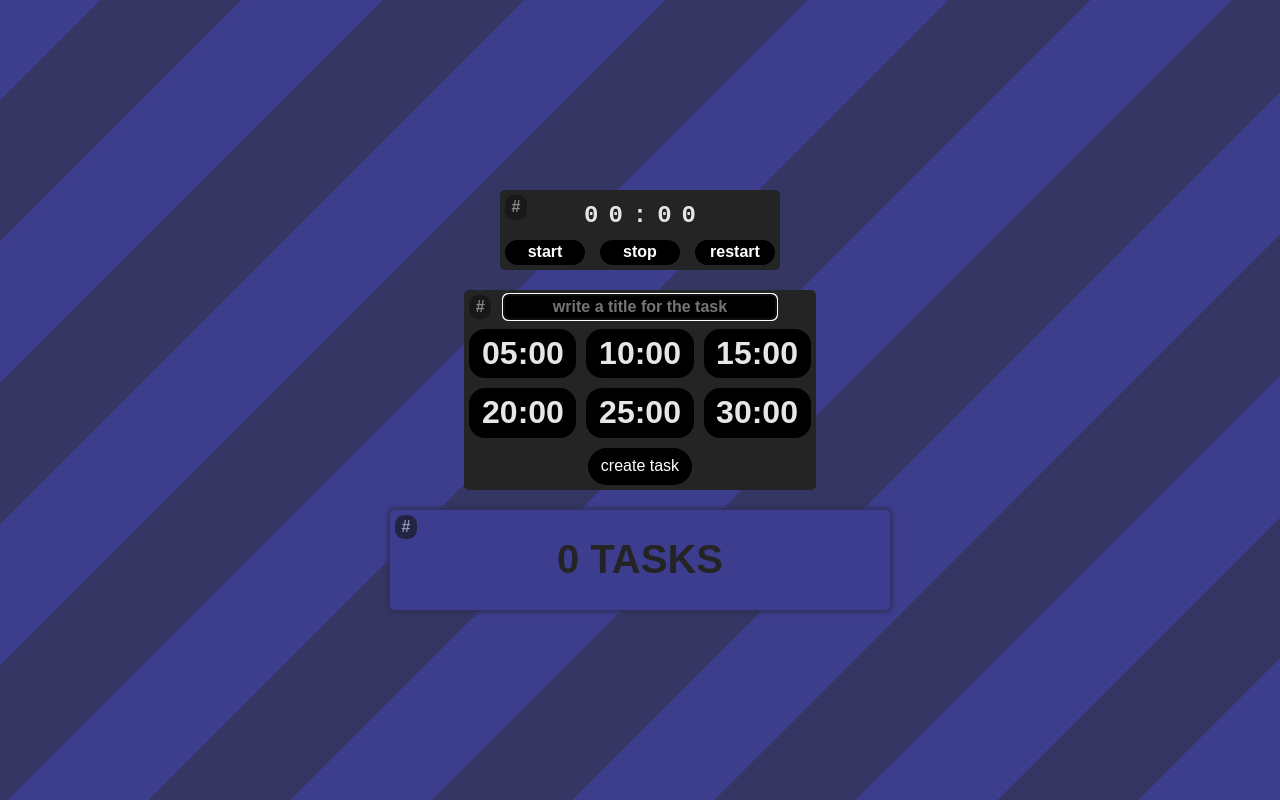
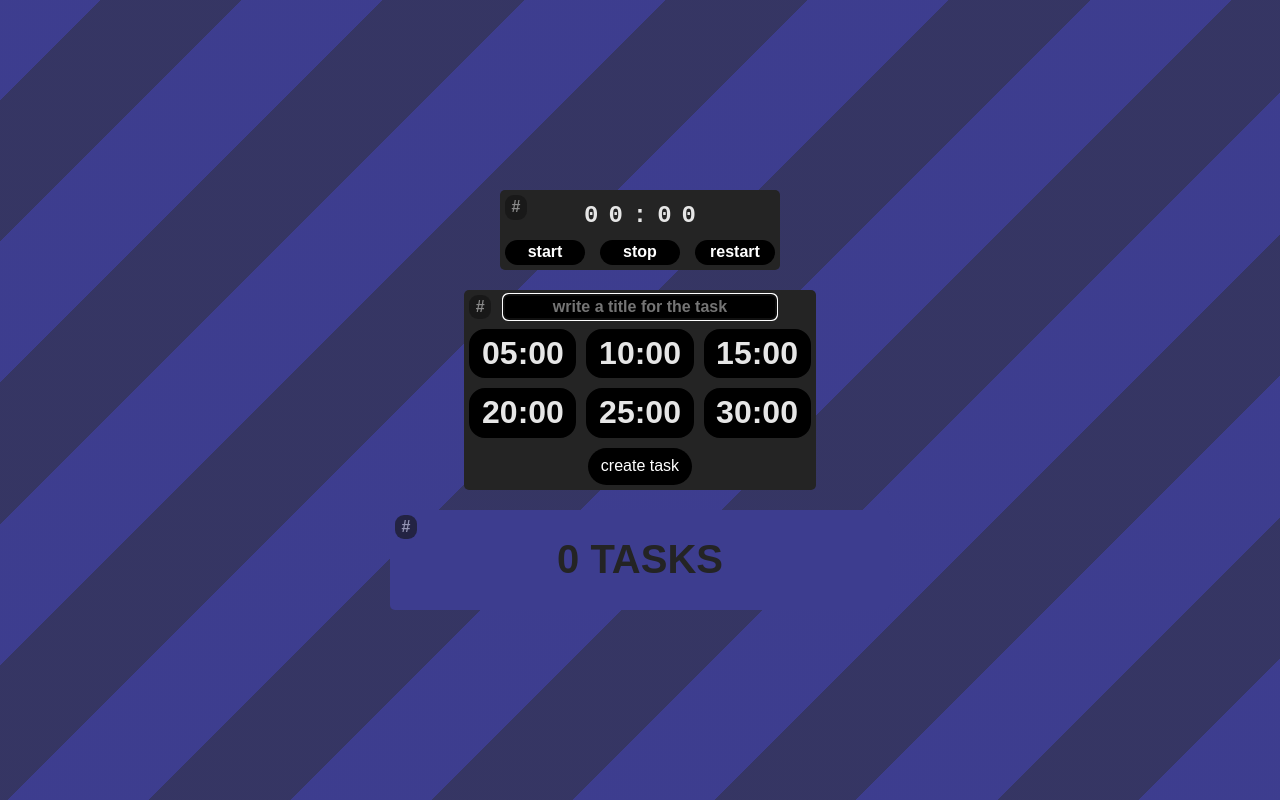
Before and after one commit to CrgioYalux/study.pomodoro, a React (Create React App) app: page / in a window 1280 px wide. Built offline with nearby package versions, Linux system fonts and the light colour scheme.

Commit message:
fix: better css class naming

```diff
--- a/src/components/Dashboard/Dashboard.scss
+++ b/src/components/Dashboard/Dashboard.scss
@@ -11,15 +11,12 @@
 	gap: 5px;
 	width: 100%;
 	max-width: 500px;
-
-	background-color: $primary-dark;
 	border-radius: 5px;
-	padding: 5px;
 	min-height: 100px;
 
-	box-shadow: 0 0 5px 2px $primary-darkest;
-
-	.Dashboard-notasks {
+	&._empty {
+		background-color: $primary-dark;
+		h3 {
 			list-style: none;
 			font-family: sans-serif;
 			font-size: 2.5rem;
@@ -28,3 +25,4 @@
 			color: $secondary-dark;
 		}
 	}
+}
--- a/src/components/Dashboard/index.tsx
+++ b/src/components/Dashboard/index.tsx
@@ -9,13 +9,13 @@
 
 	if (tasks.length === 0)
 		return (
-			<DraggableContainer classNameContainer="Dashboard-container">
+			<DraggableContainer classNameContainer="Dashboard-container _empty">
 				<h3 className="Dashboard-notasks">0 tasks</h3>
 			</DraggableContainer>
 		);
 
 	return (
-		<DraggableContainer classNameContainer="Dashboard-container">
+		<DraggableContainer classNameContainer="Dashboard-container _not_empty">
 			{tasks.map(({ id, title, period, duration }: Task) => (
 				<DisplayTask
 					key={id}
```
Lines whose indentation alone changed are shown as unchanged.
